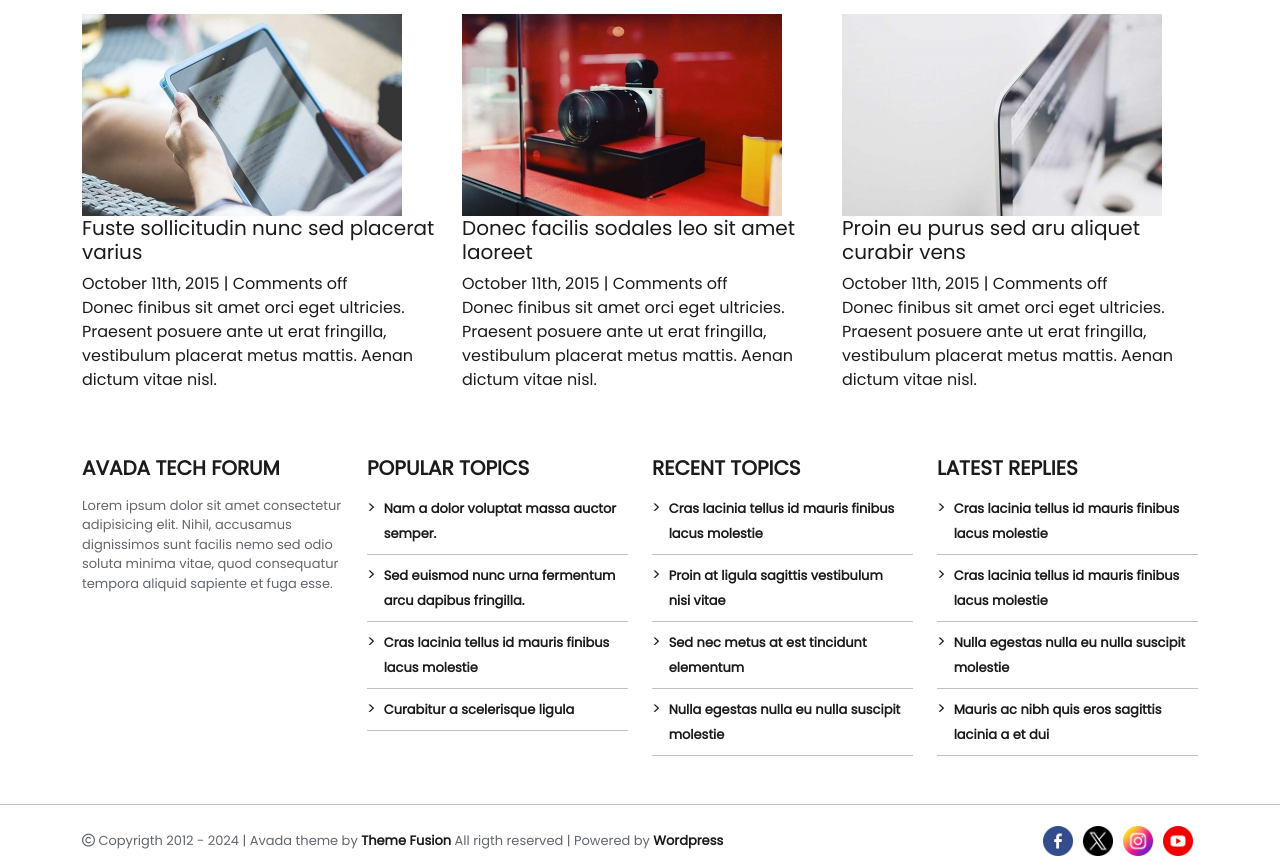
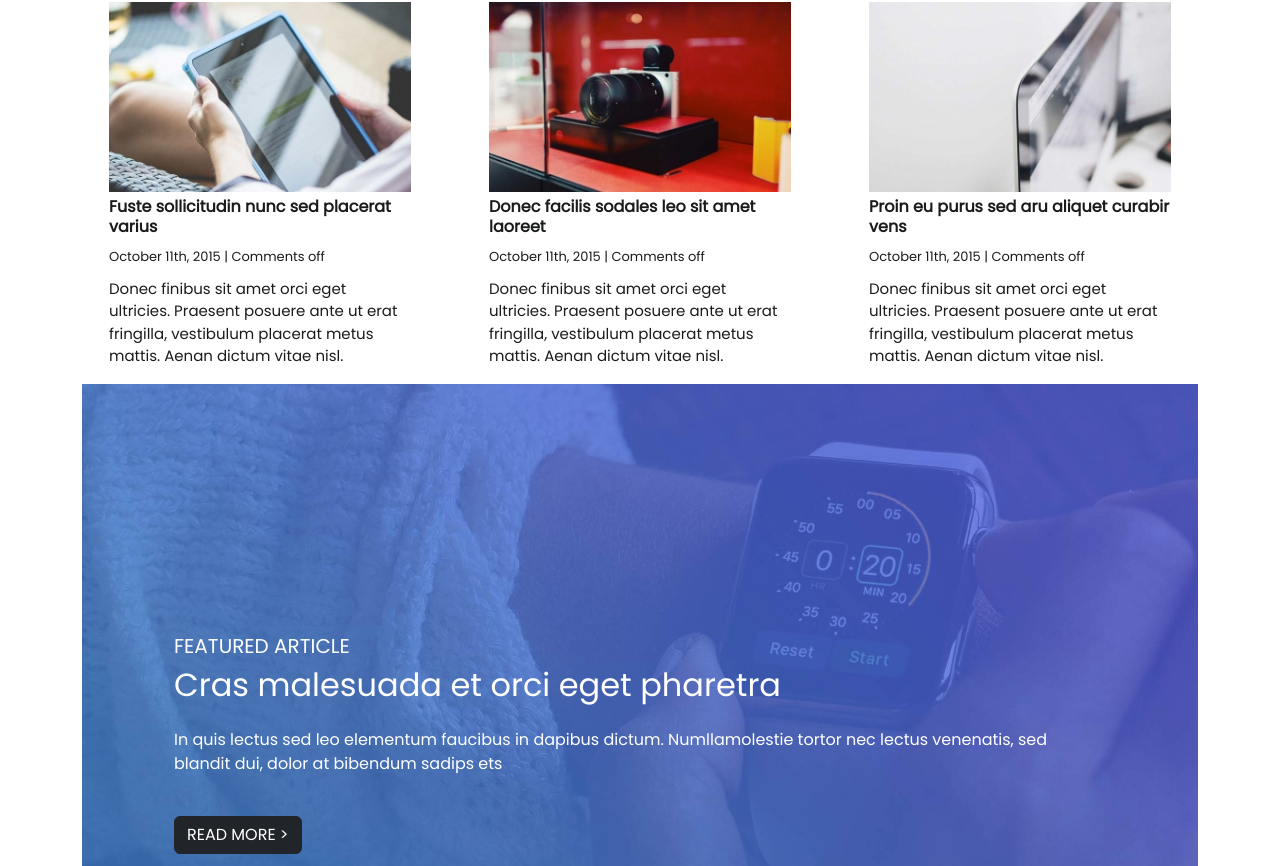
Before and after one commit to simoneaucello/proj-html-vuejs, a Vue app: page / in a window 1280 px wide. Shown: the part 1914-2780 px from the top of the page. Built offline with nearby package versions, Linux system fonts and the light colour scheme.

Commit message:
[add] sponsor component

```diff
--- a/src/components/Main.vue
+++ b/src/components/Main.vue
@@ -1,17 +1,26 @@
 <script>
+import Sponsored from './partials/Sponsored.vue'
 import Card from './partials/Card.vue'
 import cardItem from '../data/cards'
 import {store} from '../data/store'
+
   export default {
     components: {
-      Card
+      Card,
+      Sponsored
     },
 
 
     data(){
       return{
         store,
-        cardItem
+        cardItem,
+      }
+    },
+
+    computed:{
+      sponsorArticle(){
+        return sponsorItem.article
       }
     }
   }
@@ -38,9 +47,9 @@ import {store} from '../data/store'
     <div class="lined my-3"></div>
   </div>
 
-  <div class="container ">
+  <!-- cards top  -->
+  <div class="container">
     <div class="row row-cols-3">
-
     <Card
     class="col d-flex justify-content-center"
     v-for="item in cardItem"
@@ -50,8 +59,14 @@ import {store} from '../data/store'
     :details="item.details"
     :desc="item.desc"
     />
+    </div>
+  <!-- cards top  -->
 
-    </div>
+  <!-- sponsored card  -->
+
+  <Sponsored/>
+
+  <!-- sponsored card  -->
 
 
 
--- a/src/components/partials/Card.vue
+++ b/src/components/partials/Card.vue
@@ -25,7 +25,7 @@
         <div
         class="my_card">
         <img :src="getImagePath(`${img}`)" :alt="title">
-        <h5>{{title}}</h5>
+        <h6>{{title}}</h6>
         <span>{{details}}</span>
         <p>{{desc}}</p>
       </div>
@@ -37,4 +37,19 @@
 
 <style lang="scss" scoped>
 
+.my_card{
+  max-width: 302px;
+  h6{
+    font-weight: bold;
+    margin-top: 5px;
+  }
+  p{
+    font-size: 15px;
+    margin-top: 10px;
+  }
+  span{
+    font-size: 13px;
+  }
+}
+
 </style>
--- /dev/null
+++ b/src/components/partials/Sponsored.vue
@@ -0,0 +1,51 @@
+<script>
+import {featured} from '../../data/sponsored'
+  export default {
+    props: {
+      type: String,
+      title: String,
+      desc: String
+    },
+
+
+
+    computed:{
+      sponsorArticle(){
+        return featured.article
+      }
+    }
+
+  }
+</script>
+
+<template>
+  <div class="container sponsor text-white">
+    <div
+    v-for="(item, index) in sponsorArticle"
+    :key="`h-${index}`"
+    class="banner">
+    <h5>{{item.type}}</h5>
+    <h2>{{item.title}}</h2>
+    <p class="mt-4">{{item.desc}}</p>
+    <button type="button" class="btn my_btn my-4 btn-dark text-white">READ MORE ></button>
+  </div>
+
+  </div>
+</template>
+
+
+<style lang="scss" scoped>
+
+.sponsor{
+  background-image: url(/public/img/featured_article_1_bg.jpg);
+  background-size: cover;
+  background-repeat: no-repeat;
+  width: 100%;
+  .banner{
+    padding: 250px 80px 80px;
+
+  }
+
+}
+
+</style>
--- /dev/null
+++ b/src/data/sponsored.js
@@ -0,0 +1,19 @@
+const featured = {
+  article: [
+    {
+      type: 'FEATURED ARTICLE',
+      title: 'Cras malesuada et orci eget pharetra',
+      desc: 'In quis lectus sed leo elementum faucibus in dapibus dictum. Numllamolestie tortor nec lectus venenatis, sed blandit dui, dolor at bibendum sadips ets'
+    }
+  ],
+
+  product: [
+    {
+      type: 'REVIEWED PRODUCT',
+      title: 'Mauris viverra atisan ipsum eget felis prims efficitur varius',
+      desc: 'In quis lectus sed leo elementum faucibus in dapibus dictum. Numllamolestie tortor nec lectus venenatis, sed blandit dui, dolor at bibendum sadips ets'
+    }
+  ]
+}
+
+export {featured}
```
